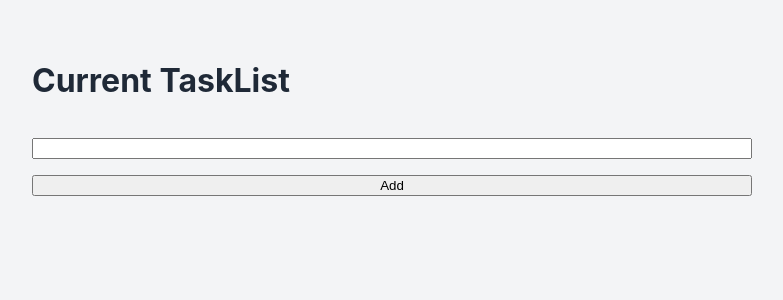
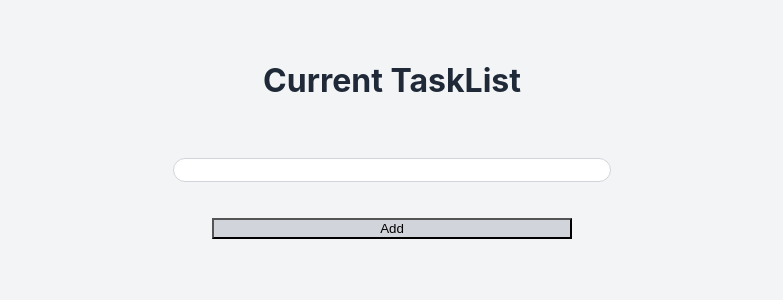
Before and after one commit to R1sen13/frontend_training, a React (Vite) app: page / in a window 1280 px wide. Shown: the top 300 px of the page, without its empty margins (248-1031 px from the left). Built offline with nearby package versions, Linux system fonts and the light colour scheme.

Commit message:
fix: prettier style

```diff
--- a/src/components/TaskCard.tsx
+++ b/src/components/TaskCard.tsx
@@ -2,7 +2,7 @@ function TaskCard(props: { name: string; completed: boolean }) {
   return (
     <div className="TaskCard">
       <h1>{props.name}</h1>
-      <h2>{props.completed ? 'Выполнен' : 'Не выполнен'}</h2>
+      <h2>{props.completed ? 'Done' : 'Undone'}</h2>
     </div>
   );
 }
--- a/src/styles/global.css
+++ b/src/styles/global.css
@@ -25,3 +25,30 @@ body {
   border-radius: 12px;
   background: white;
 }
+
+.Button {
+  background: #d1d5db;
+  color: black;
+  width: 50%;
+  margin: 0 auto;
+}
+
+.Button:hover {
+  background: #f7f8ff;
+}
+
+div {
+  text-align: center;
+}
+
+input {
+  width: 60%;
+  margin: 20px auto;
+  height: 20px;
+  border: 1px solid #d1d5db;
+  border-radius: 12px;
+}
+
+input:focus {
+  outline: none;
+}
```
